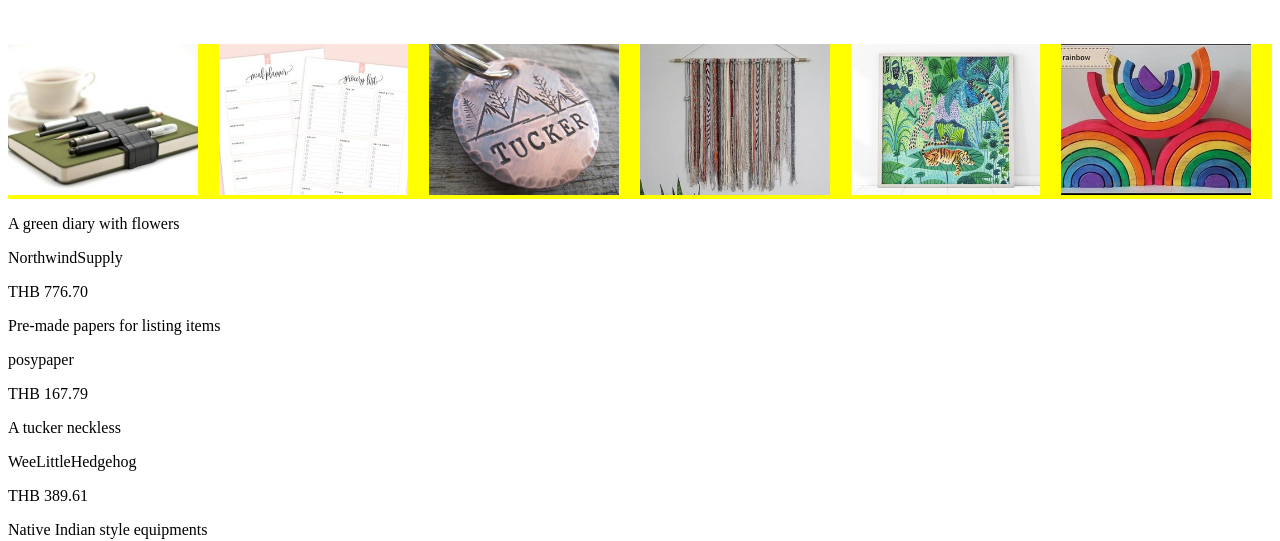
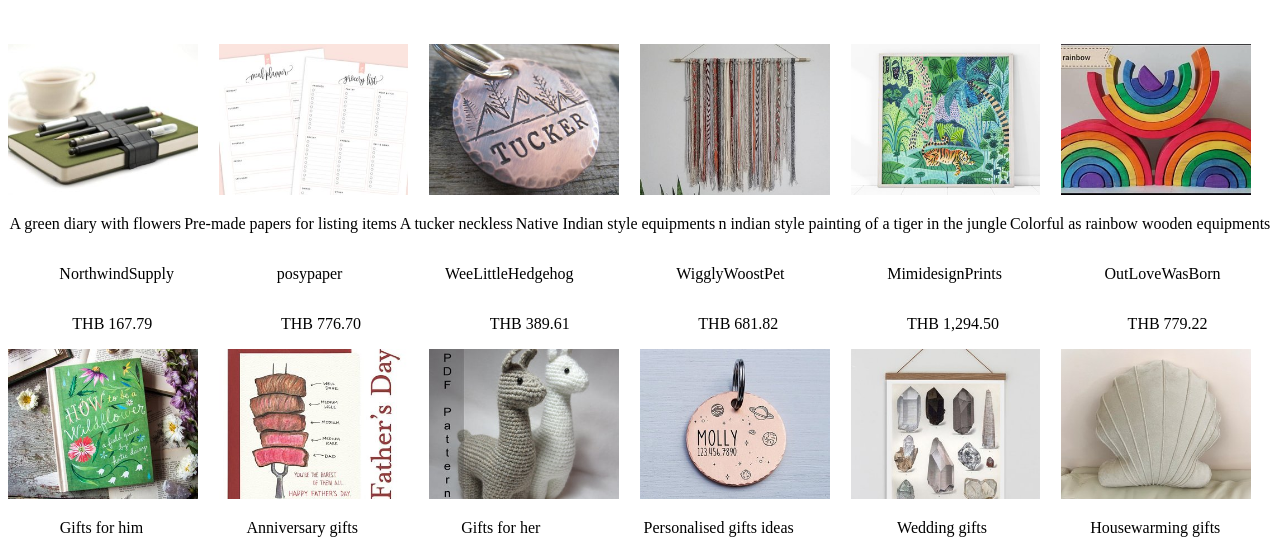
Before and after one commit to StefanoSilv/Etsy, a website: page client/marketshop.html in a window 1280 px wide. Shown: the part 265-806 px from the top of the page. Drawn offline with Linux system fonts and the light colour scheme.

Commit message:
Changes to the text parts

```diff
--- a/client/marketshop.html
+++ b/client/marketshop.html
@@ -32,29 +32,32 @@
 		<div class="pictures"><img src="6.jpg" alt="Colorful as rainbow wooden equipments"></div>
 		</div>
 
+		<div class="sub-popular-flex">
 		<div class="sub-popular"><p>A green diary with flowers</p></div>
+		<div class="sub-popular"><p>Pre-made papers for listing items</p></div>
+		<div class="sub-popular"><p>A tucker neckless</p></div>
+		<div class="sub-popular"><p>Native Indian style equipments</p></div>
+		<div class="sub-popular"><p>n indian style painting of a tiger in the jungle</p></div>
+		<div class="sub-popular"><p>Colorful as rainbow wooden equipments</p></div>
+		</div>
+
+		<div class="author-popular-flex">
 		<div class="author-popular"><p>NorthwindSupply</p></div>
+		<div class="author-popular"><p>posypaper</p></div>
+		<div class="author-popular"><p>WeeLittleHedgehog</p></div>
+		<div class="author-popular"><p>WigglyWoostPet</p></div>
+		<div class="author-popular"><p>MimidesignPrints</p></div>
+		<div class="author-popular"><p>OutLoveWasBorn</p></div>
+		</div>
+
+		<div class="price-flex">
+		<div class="price"><p>THB 167.79</p></div>
 		<div class="price"><p>THB 776.70</p></div>
-
-		<div class="sub-popular"><p>Pre-made papers for listing items</p></div>
-		<div class="author-popular"><p>posypaper</p></div>
-		<div class="price"><p>THB 167.79</p></div>
-
-		<div class="sub-popular"><p>A tucker neckless</p></div>
-		<div class="author-popular"><p>WeeLittleHedgehog</p></div>
 		<div class="price"><p>THB 389.61</p></div>
-
-		<div class="sub-popular"><p>Native Indian style equipments</p></div>
-		<div class="author-popular"><p>WigglyWoostPet</p></div>
 		<div class="price"><p>THB 681.82</p></div>
-
-		<div class="sub-popular"><p>n indian style painting of a tiger in the jungle</p></div>
-		<div class="author-popular"><p>MimidesignPrints</p></div>
 		<div class="price"><p>THB 1,294.50</p></div>
-
-		<div class="sub-popular"><p>Colorful as rainbow wooden equipments</p></div>
-		<div class="author-popular"><p>OutLoveWasBorn</p></div>
 		<div class="price"><p>THB 779.22</p></div>
+		</div>
 
 		<!-- The shop for gifts section -->
 		<div class="pictures-gifts-flex">
@@ -66,7 +69,7 @@
 		<div class="pictures-gifts"><img src="12.jpg" alt="Housewarming gifts"></div>
 		</div>
 
-		<<div class="sub-gifts-flex">
+		<div class="sub-gifts-flex">
 		<div class="sub-gifts"><p>Gifts for him</p></div>
 		<div class="sub-gifts"><p>Anniversary gifts</p></div>
 		<div class="sub-gifts"><p>Gifts for her</p></div>
--- a/client/style.css
+++ b/client/style.css
@@ -18,8 +18,6 @@
 	display: flex;
 	justify-content: space-around;
 	width: 100%;
-	margin: 0;
-	background-color: yellow;
 }
 
 .pictures img{
@@ -29,3 +27,8 @@ width: 90%;
 .pictures-gifts img{
 width: 90%;
 }
+
+.sub-gifts-flex, .sub-popular-flex, .author-popular-flex, .price-flex{
+	display: flex;
+	justify-content: space-around;
+}
```
